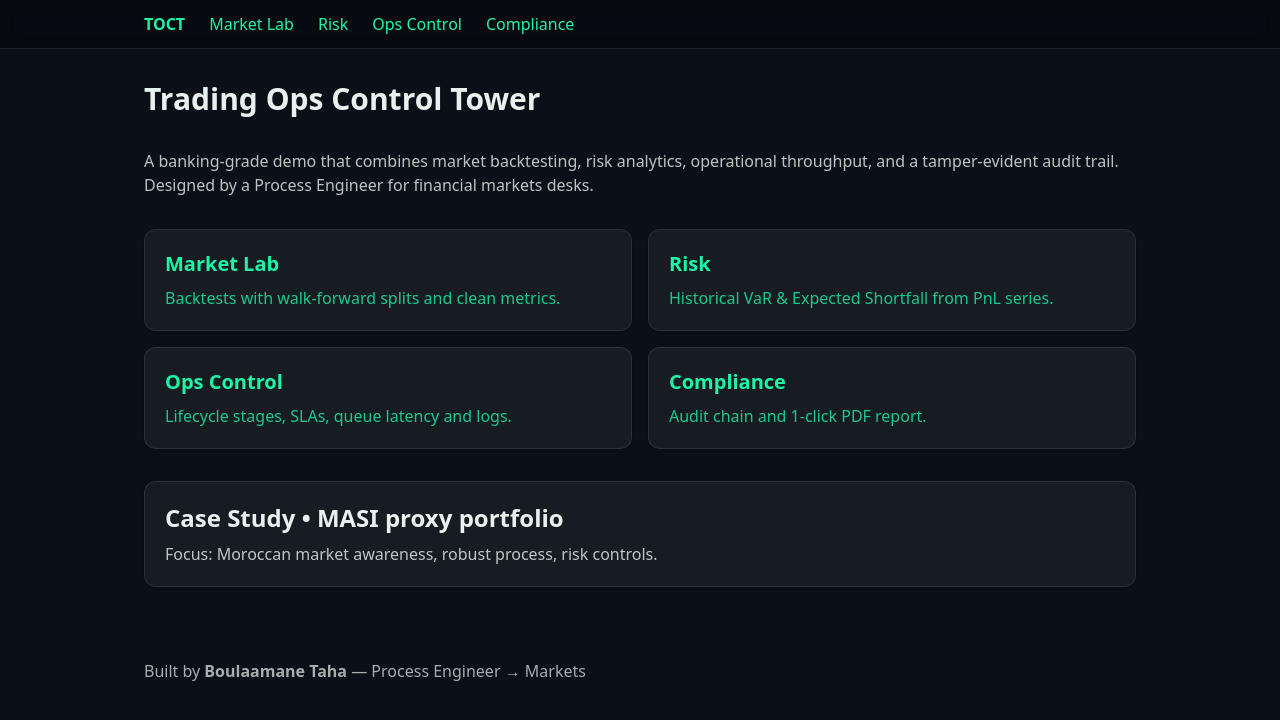
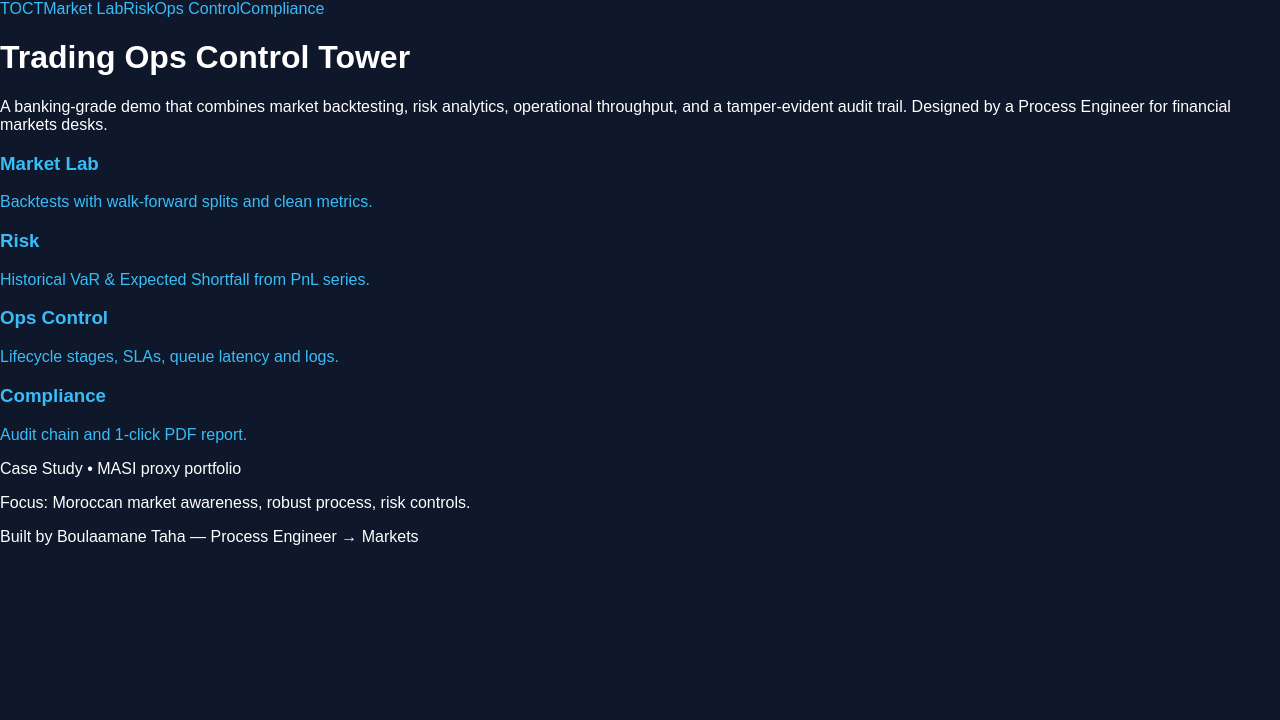
Before and after one commit to TahaBo04/Toct, a Next.js app in the folder frontend/: page / in a window 1280 px wide. Shown: the top 720 px of the page. Built offline with nearby package versions, Linux system fonts and the light colour scheme.

Commit message:
Update globals.css

```diff
--- a/frontend/src/app/globals.css
+++ b/frontend/src/app/globals.css
@@ -1,10 +1,17 @@
-@tailwind base;
-@tailwind components;
-@tailwind utilities;
+/* Global styles */
+html, body {
+  margin: 0;
+  padding: 0;
+  font-family: Arial, sans-serif;
+  background: #0f172a;
+  color: white;
+}
 
-:root { --bg: #0b0f17; --ink: #e7f2ef; --accent: #1cf5a6; }
-body { background: var(--bg); color: var(--ink); }
-a { color: var(--accent); }
-.card { @apply rounded-xl border border-white/10 bg-white/5 p-5 shadow; }
-.h1 { @apply text-3xl font-semibold; }
-.kpi { @apply text-2xl font-semibold; }
+a {
+  color: #38bdf8;
+  text-decoration: none;
+}
+
+button {
+  cursor: pointer;
+}
```
